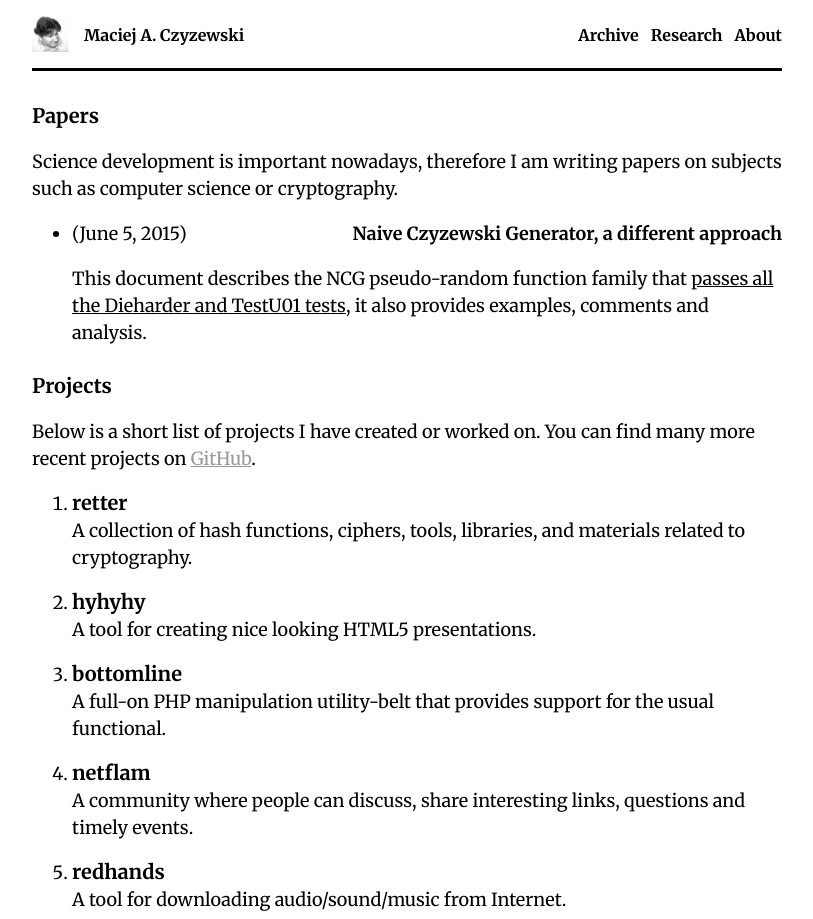
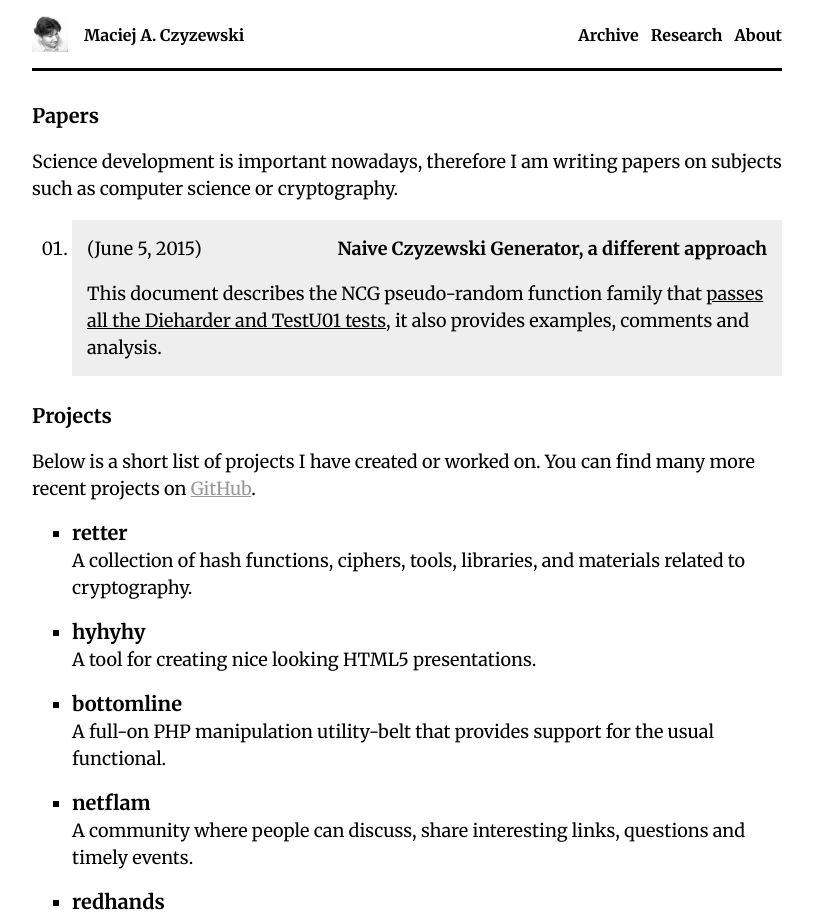
Before and after one commit to maciejczyzewski/maciejczyzewski.github.io, a Jekyll site: the page built from research.html, in a window 1280 px wide. Shown: the top 919 px of the page, without its empty margins (233-1046 px from the left). Built offline with Jekyll 4.4.1, drawn with Linux system fonts in a browser that asks for light colours; Markdown is read by kramdown in place of the engine named in the settings.

Commit message:
[fixed]: research page

```diff
--- a/research.html
+++ b/research.html
@@ -9,6 +9,16 @@ title : About
   <p>Science development is important nowadays, therefore I am writing papers on subjects such as computer science or cryptography.</p>
 
   <style>
+    ul.papers li {
+      background: #eee;
+      padding: 15px;
+      list-style-type: decimal-leading-zero;
+    }
+
+    ul.papers p {
+      margin-bottom: 0px
+    }
+
     ul.papers span {
       float: right;
     }
@@ -17,6 +27,10 @@ title : About
       color: black;
       font-weight: bold;
       text-decoration: none;
+    }
+
+    ol.projects {
+      list-style-type: square;
     }
   </style>
 
```
